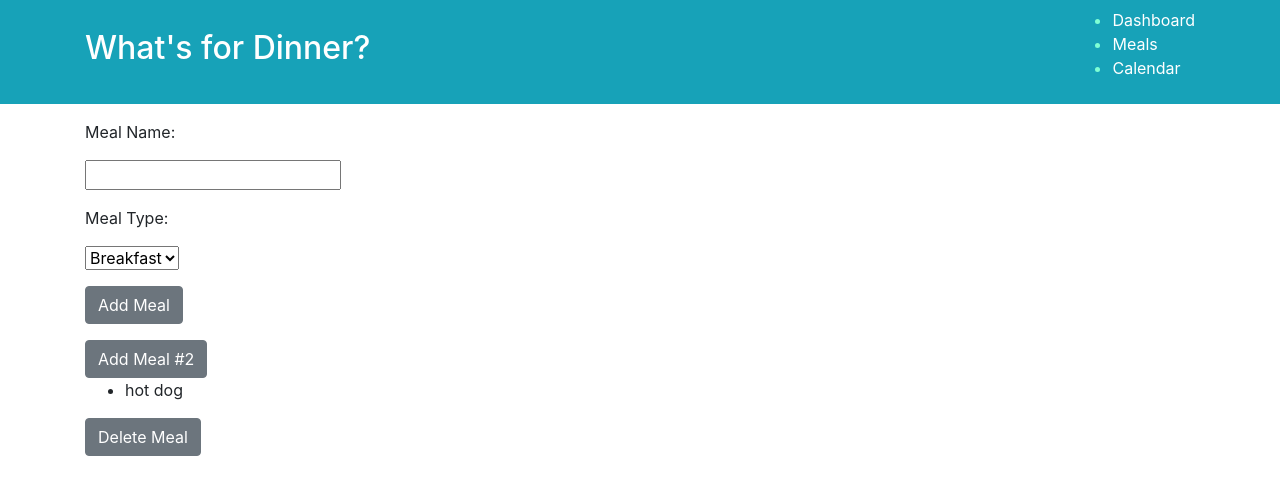
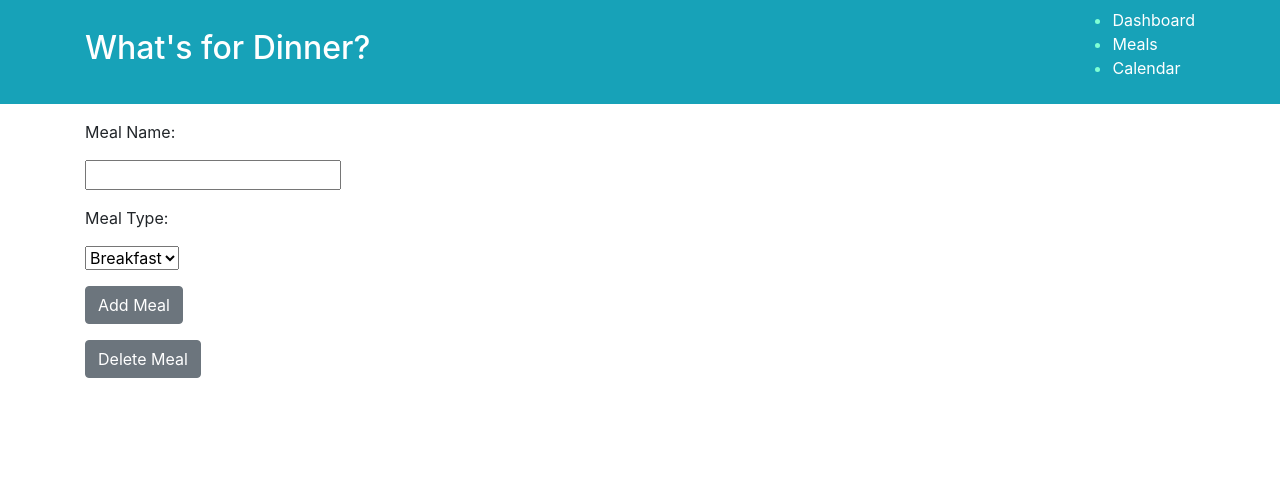
Before and after one commit to merth2erth/whatsfordinner, a React (Create React App) app: page /meals in a window 1280 px wide. Shown: the top 494 px of the page. Built offline with nearby package versions, Linux system fonts and the light colour scheme.

Commit message:
Remove extra buttons

```diff
--- a/src/components/MealList.js
+++ b/src/components/MealList.js
@@ -8,7 +8,7 @@ const MealList = (props) =>  {
     const dispatch = useDispatch()
             return (
             <div>
-                <Button onClick={() => dispatch(addMeal('grilled cheese'))}>Add Meal #2</Button>
+                <Button onClick={() => dispatch(addMeal('grilled cheese'))}>Add Meal</Button>
                 <ul>
                 {props.userMeals.map((meal) =>
                 <li key={meal}>
--- a/src/components/Meals.js
+++ b/src/components/Meals.js
@@ -7,8 +7,7 @@ class Meals extends Component {
         return (
             <div className="container">
                 <p></p>
-                <form>
-                    <FormGroup>
+                <FormGroup>
                     <p>Meal Name:</p>
                         <input
                         type="text"
@@ -23,11 +22,7 @@ class Meals extends Component {
                         <option value="Dessert">Dessert</option>
                         <option value="Snack">Snack</option>
                     </select>
-                    </FormGroup>
-                    <Button>
-                        Add Meal
-                    </Button>
-                </form>
+                </FormGroup>
                 <p></p>
                 < MealList />
              </div>
--- a/src/redux/configureStore.js
+++ b/src/redux/configureStore.js
@@ -16,7 +16,7 @@ export const deleteMeal = () => {
 }
 
 
-export const mealReducer = (state = ['hot dog'], action) => {
+export const mealReducer = (state = [], action) => {
     console.log("MealReducer", action)
     if (action.type === ADD_MEAL) {
         const newState = [...state]
```
